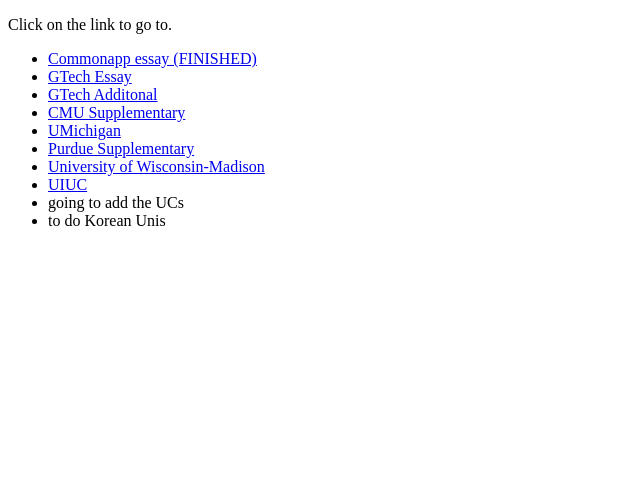
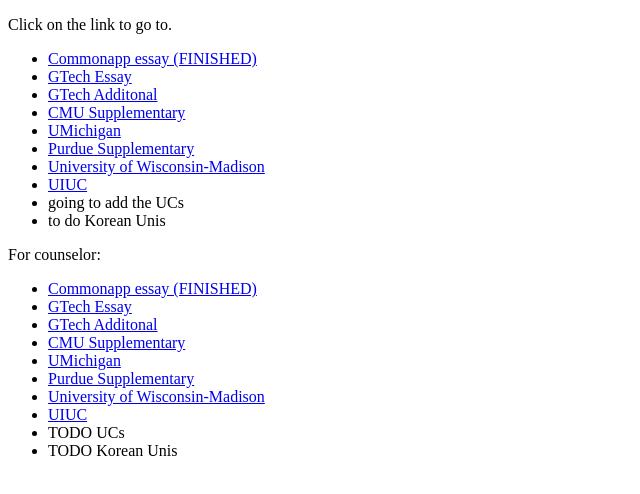
Before and after one commit to HYK4466/HYK4466.github.io, a plain HTML site: page index.html in a window 1280 px wide. Shown: the whole page, without its empty margins (0-640 px from the left). Drawn offline with Linux system fonts and the light colour scheme.

Commit message:
Update index.html

```diff
--- a/index.html
+++ b/index.html
@@ -23,5 +23,22 @@
 
     </ul>
 
+
+    <p> For counselor:</p>
+    <ul>
+
+      <li><a href="https://docs.google.com/document/d/1U2yTHniwzOZ_3EBv9XMT7bgKAW85_nUoszjIOcGNCwo/edit">Commonapp essay (FINISHED)</a></li>
+      <li><a href="https://docs.google.com/document/d/1lEZ4lGhu01LSdd_mBhxHYbWnG4zxFEobOUjqHEnhJEA/edit">GTech Essay</a></li>
+      <li><a href="https://docs.google.com/document/d/1XvmYdKZAirrTBWrT4QoRtKSRDGJexxN9K2Nns6J-2wU/edit">GTech Additonal</a></li>
+      <li><a href="https://docs.google.com/document/d/18fyZD8lCJ9vsTZd0FPKG5BIJFO9PJaWLdRB_-LPzf8A/edit">CMU Supplementary</a></li>
+      <li><a href="https://docs.google.com/document/d/1ub_GjwdLimULbfiO80sjLNUkGyS-EzjYJWvt1y166r8/edit">UMichigan</a></li>
+      <li><a href="https://docs.google.com/document/d/1-vmBbaM8FQefrzsV3-XKi8kiAA40_8aofgMFK4teXlA/edit">Purdue Supplementary</a></li>
+      <li><a href="https://docs.google.com/document/d/1FVrm9yDe5vNDDLmZKjVkmGLxQ1udLJkLuzAaW4MVEXg/edit">University of Wisconsin-Madison</a></li>
+      <li><a href="https://docs.google.com/document/d/1rgAtrdGoqfvsR33fMMkiaD3nLV7QzCm6TrTo3UdqDww/edit">UIUC</a></li>
+      <li>TODO UCs</li>
+      <li>TODO Korean Unis</li>
+
+    </ul>
+
   </body>
 </html>
```
